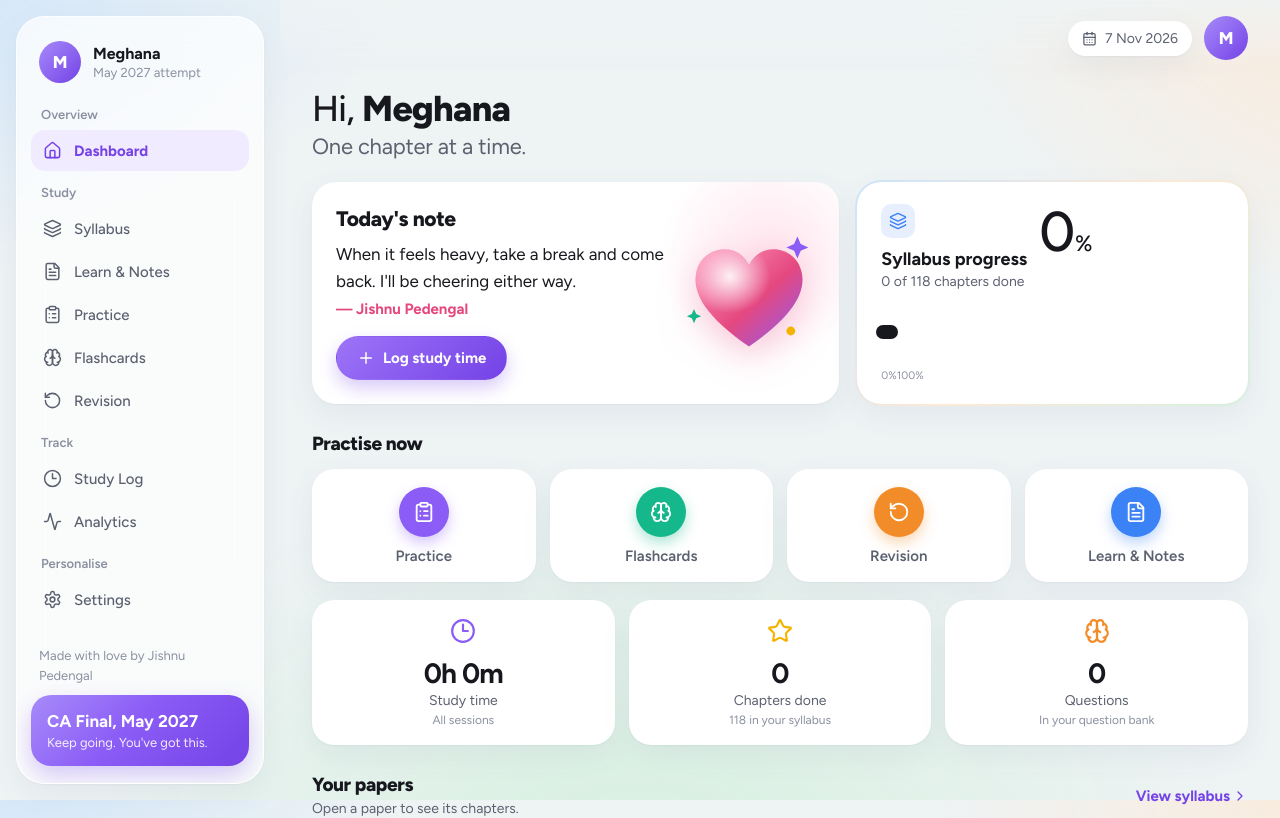
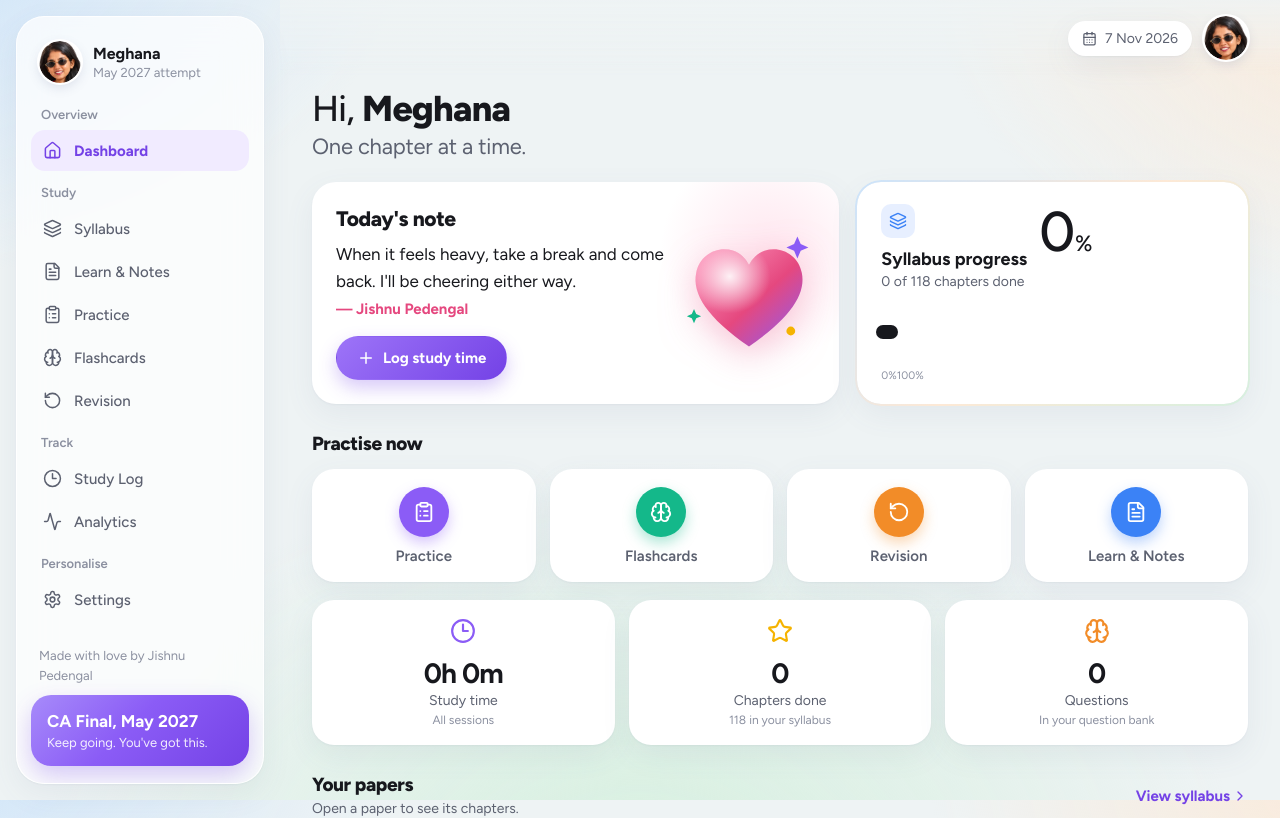
Before and after one commit to jishnup2930/ca-tutor, a React (Vite) app: page / in a window 1280 px wide. Shown: the top 818 px of the page. Built offline with nearby package versions, Linux system fonts and the light colour scheme.

Commit message:
Use Meghana's photo in the profile circles instead of the M initial
Co-Authored-By: Claude Opus 5.5 <noreply@anthropic.com>

```diff
--- a/src/App.tsx
+++ b/src/App.tsx
@@ -210,13 +210,13 @@ export default function App() {
 
   return <div className="app-shell">
     <aside className={`sidebar ${mobileNav ? "show" : ""}`}>
-      <div className="profile-mini"><div className="avatar">{NAME[0]}</div><div><b>{NAME}</b><small>May 2027 attempt</small></div><button className="icon-btn close-nav" aria-label="Close menu" onClick={() => setMobileNav(false)}><X size={18}/></button></div>
+      <div className="profile-mini"><div className="avatar"><img src="./avatar.jpg" alt=""/></div><div><b>{NAME}</b><small>May 2027 attempt</small></div><button className="icon-btn close-nav" aria-label="Close menu" onClick={() => setMobileNav(false)}><X size={18}/></button></div>
       <nav>{nav.map(group => <div className="nav-group" key={group.label}><div className="nav-heading"><group.icon size={14}/>{group.label}</div>{group.items.map(item => <button key={item} className={`nav-item ${page === item ? "active" : ""}`} onClick={() => go(item)}>{item === "Dashboard" ? <Home/> : item === "Syllabus" ? <Layers/> : item === "Learn & Notes" ? <FileText/> : item === "Practice" ? <ClipboardList/> : item === "Flashcards" ? <Brain/> : item === "Revision" ? <RotateCcw/> : item === "Study Log" ? <Clock3/> : item === "Analytics" ? <Activity/> : <Settings/>}{item}</button>)}</div>)}</nav>
       <div className="sidebar-bottom"><p className="tiny muted">Made with love by Jishnu Pedengal</p><div className="exam-card"><b>CA Final, May 2027</b><small>Keep going. You've got this.</small></div></div>
     </aside>
     {mobileNav && <div className="scrim" onClick={() => setMobileNav(false)}/>}
     <main className="main">
-      <header className="topbar">{page !== "Dashboard" && <button className="icon-btn" aria-label="Back" title="Back" onClick={back}><ArrowLeft size={18}/></button>}<div className="top-actions"><span className="date-chip"><CalendarDays size={15}/>{new Date().toLocaleDateString("en-IN",{day:"numeric",month:"short",year:"numeric"})}</span><button className="avatar top-avatar" onClick={() => go("Settings")}>{NAME[0]}</button></div></header>
+      <header className="topbar">{page !== "Dashboard" && <button className="icon-btn" aria-label="Back" title="Back" onClick={back}><ArrowLeft size={18}/></button>}<div className="top-actions"><span className="date-chip"><CalendarDays size={15}/>{new Date().toLocaleDateString("en-IN",{day:"numeric",month:"short",year:"numeric"})}</span><button className="avatar top-avatar" aria-label="Settings" onClick={() => go("Settings")}><img src="./avatar.jpg" alt=""/></button></div></header>
       <div className="content">
         {page === "Dashboard" && <Dashboard data={data} totalMinutes={totalMinutes} progress={progress} onNavigate={go} onAdd={() => setModal("session")} onSubject={id => {setSelectedSubject(id); go("Syllabus");}}/>}
         {page === "Syllabus" && <Syllabus data={data} selected={selectedSubject} setSelected={setSelectedSubject} search={search} setSearch={setSearch} onAdd={() => setModal("topic")} onLoad={loadSyllabus} onUpdate={updateTopic} onDelete={id => update({topics:data.topics.filter(t=>t.id!==id)})}/>}
--- a/src/styles.css
+++ b/src/styles.css
@@ -57,6 +57,8 @@ h1, h2, h3 { margin: 0; letter-spacing: -.02em; }
   overflow-y: auto;
 }
 .profile-mini { display: flex; align-items: center; gap: 12px; padding: 4px 8px 18px; }
+.avatar img { width: 100%; height: 100%; border-radius: 50%; object-fit: cover; display: block; }
+.avatar:has(img) { padding: 0; overflow: hidden; background: #fff; box-shadow: 0 0 0 2px #fff, 0 4px 12px rgba(84, 96, 140, .18); }
 .profile-mini b { font-size: 16px; }
 .profile-mini small { display: block; color: var(--ink-3); font-size: 13px; margin-top: 2px; }
 .avatar {
```
Also changed, not shown: public/avatar.jpg (added).
